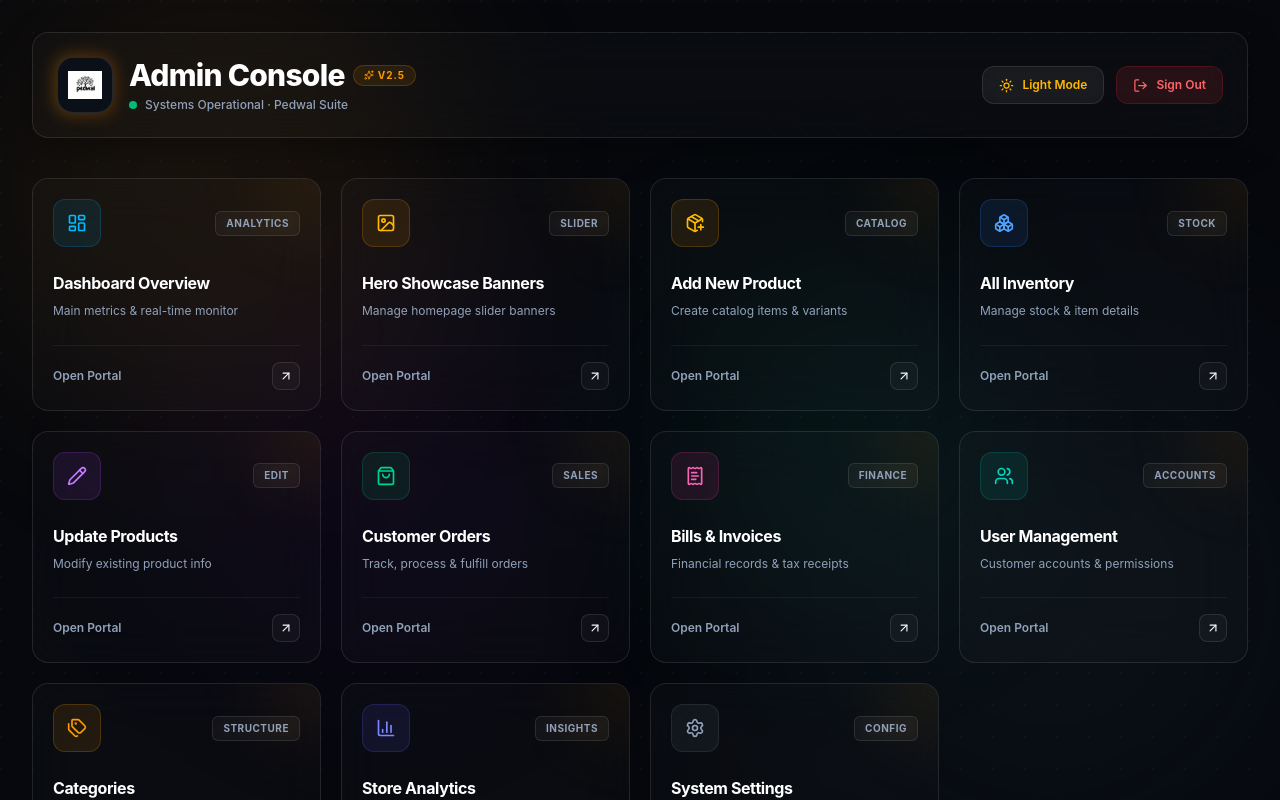
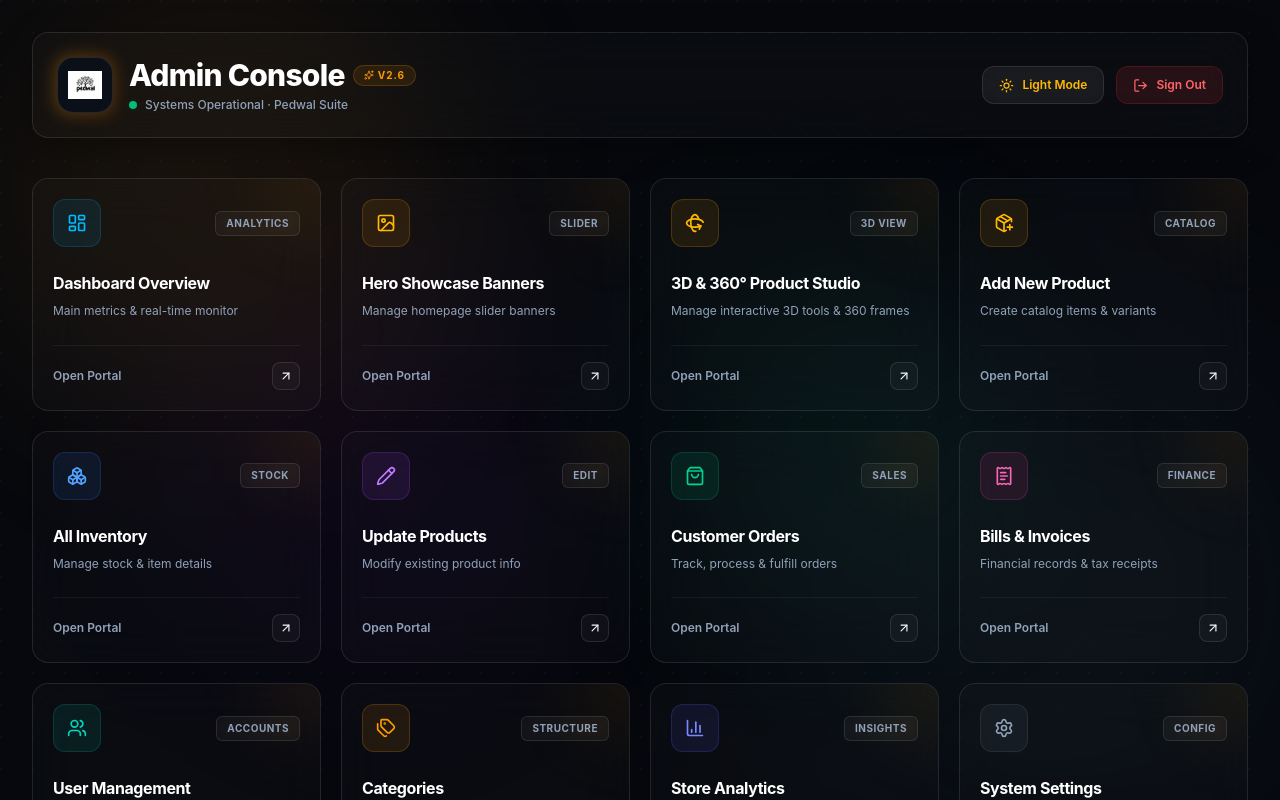
Before and after one commit to Abdul-Rashid-Chhimpa/frontend, a React (Vite) app: page /adminsidebar in a window 1280 px wide. Shown: the top 800 px of the page. Built offline with nearby package versions, Linux system fonts and the light colour scheme; sample sign-in values are in the browser's storage.

Commit message:
Update AdminSidebar.jsx

```diff
--- a/Components/AdminSidebar.jsx
+++ b/Components/AdminSidebar.jsx
@@ -17,7 +17,8 @@ import {
   Sun,
   Moon,
   Sparkles,
-  Image as ImageIcon, // ✅ Added icon for Banner Manager
+  Image as ImageIcon,
+  Rotate3d, // ✅ Added for 3D/360 Product Showcase menu
 } from "lucide-react";
 
 const AdminDashboard = () => {
@@ -41,6 +42,15 @@ const AdminDashboard = () => {
       icon: <ImageIcon size={20} />,
       badge: "Slider",
       glowColor: "group-hover:shadow-[0_0_30px_-5px_rgba(240,164,32,0.4)]",
+      accent: "text-amber-400 border-amber-500/20 bg-amber-500/10",
+    },
+    {
+      title: "3D & 360° Product Studio",
+      subtitle: "Manage interactive 3D tools & 360 frames",
+      path: "/admin/3d-products", // Link to your 3D/360 uploader & manager
+      icon: <Rotate3d size={20} />,
+      badge: "3D View",
+      glowColor: "group-hover:shadow-[0_0_30px_-5px_rgba(240,164,32,0.5)]",
       accent: "text-amber-400 border-amber-500/20 bg-amber-500/10",
     },
     {
@@ -222,7 +232,7 @@ const AdminDashboard = () => {
                   Admin Console
                 </h1>
                 <span className="inline-flex items-center gap-1 text-[10px] font-bold tracking-widest uppercase px-2.5 py-0.5 rounded-full bg-amber-500/10 text-amber-500 border border-amber-500/20">
-                  <Sparkles size={10} /> v2.5
+                  <Sparkles size={10} /> v2.6
                 </span>
               </div>
 
```
